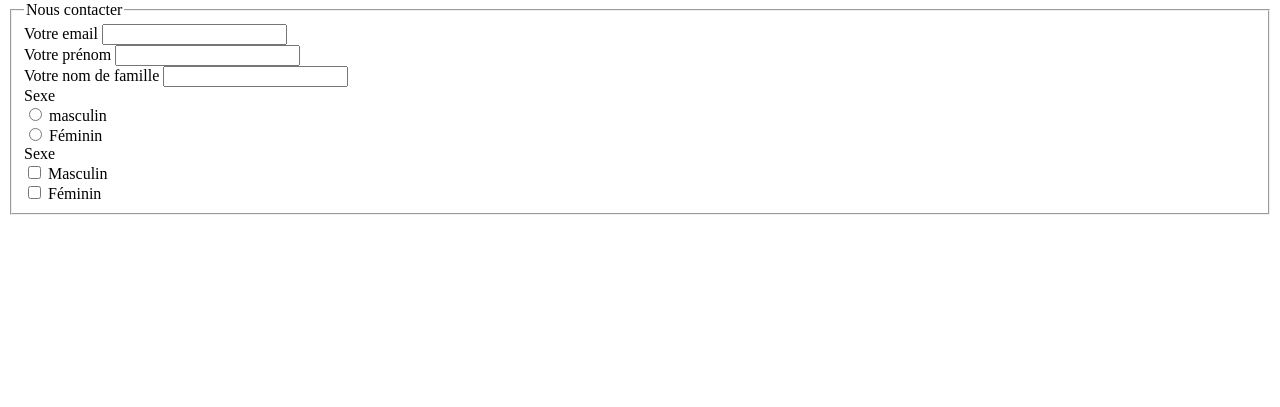
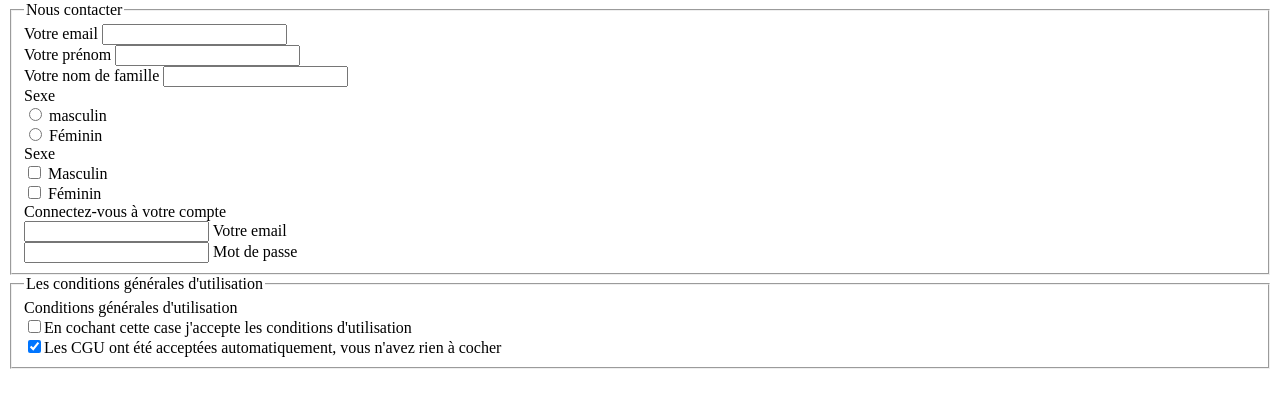
Before and after one commit to sjcpm78/Graphique-Art-Learning, a plain HTML site: page contact.html in a window 1280 px wide. Shown: the part 149-556 px from the top of the page. Drawn offline with Linux system fonts and the light colour scheme.

Commit message:
Ajout d'informations au formulaire nous contacter

```diff
--- a/contact.html
+++ b/contact.html
@@ -37,24 +37,57 @@
 <!-- Formulaire avec bouton radio-->
                     <label>Sexe</label>
                     <div>
-                        <input type="radio" name="sexe" id="masculin">
-                        <label for="masculin">masculin</label>
+                        <input type="radio" name="sexe" id="masculinradioinput">
+                        <label for="masculinradioinput">masculin</label>
                     </div>
                     <div>
-                        <input type="radio" name="sexe" id="feminin">
-                        <label for="feminin">Féminin</label>
+                        <input type="radio" name="sexe" id="femininradioinput">
+                        <label for="femininradioinput">Féminin</label>
                     </div>
 
 <!-- Formulaire avec checkbox-->
                     <label>Sexe</label>
+
                     <div>
-                        <input type="checkbox" name="sexe" id="masculin">
-                        <label for="masculin">Masculin</label>
+                        <input type="checkbox" name="sexe" id="masculincheckboxinput">
+                        <label for="masculincheckboxinput">Masculin</label>
                     </div>
+
                     <div>
-                        <input type="checkbox" name="sexe" id="feminin">
-                        <label for="feminin">Féminin</label>
+                        <input type="checkbox" name="sexe" id="feminincheckboxinput">
+                        <label for="feminincheckboxinput">Féminin</label>
                     </div>
+
+ <!-- Formulaire Connexion au compte utilisateur-->
+                    <label>Connectez-vous à votre compte</label>
+
+                    <div>
+                        <input type="email" name="emailconnexion" id="emailconnexioninput">
+                        <label for="emailconnexioninput">Votre email</label>
+                    </div>
+
+                    <div>
+                        <input type="password" name="password" id="passwordinput">
+                        <label for="passwordinput">Mot de passe</label>
+                    </div>
+            </fieldset>
+
+
+ <!-- Formulaire des conditions générales d'utilisation-->
+            <fieldset>
+                <legend>Les conditions générales d'utilisation</legend>
+
+                <label> Conditions générales d'utilisation</label>
+                <!-- Case CGU à cocher par l'utilisateur-->
+                                  <div>
+                                       <label><input type="checkbox" name="cgu">En cochant cette case j'accepte les conditions d'utilisation</label>
+                                  </div>
+
+                   <!-- Case CGU à cocher automatiquement-->
+
+                                  <div>
+                                      <label><input type="checkbox" name="cgu-auto" checked>Les CGU ont été acceptées automatiquement, vous n'avez rien à cocher</label>
+                                  </div>
             </fieldset>
     </body>
 </html>
```
Also changed, not shown: 1 other file.
